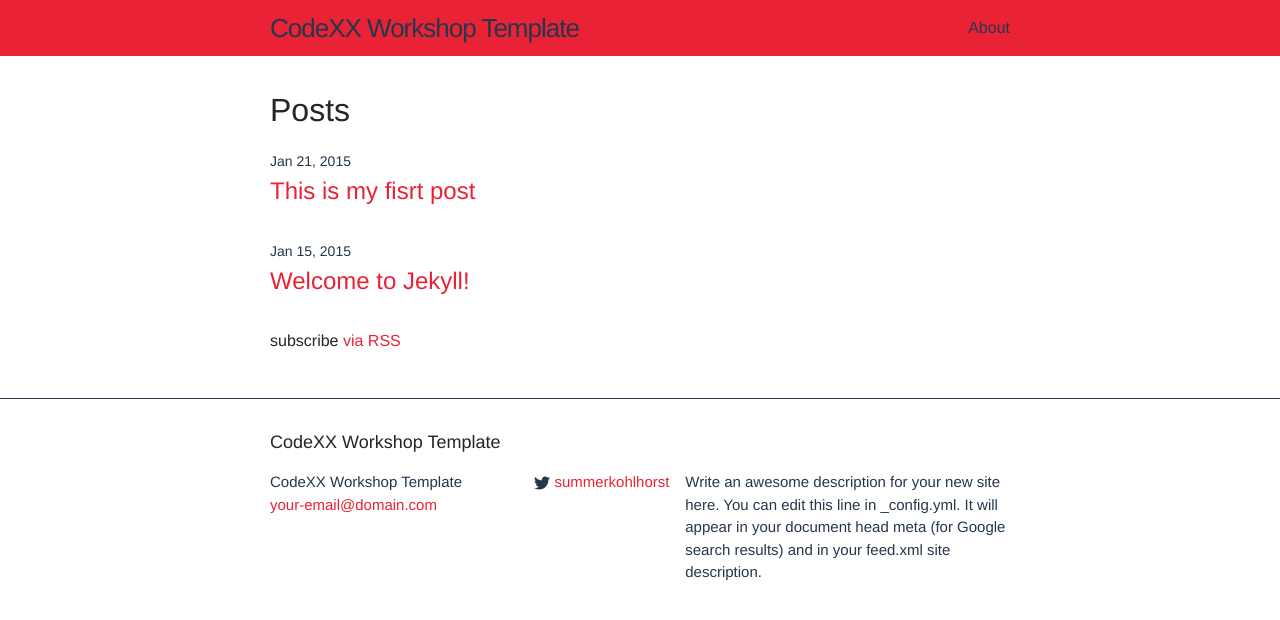
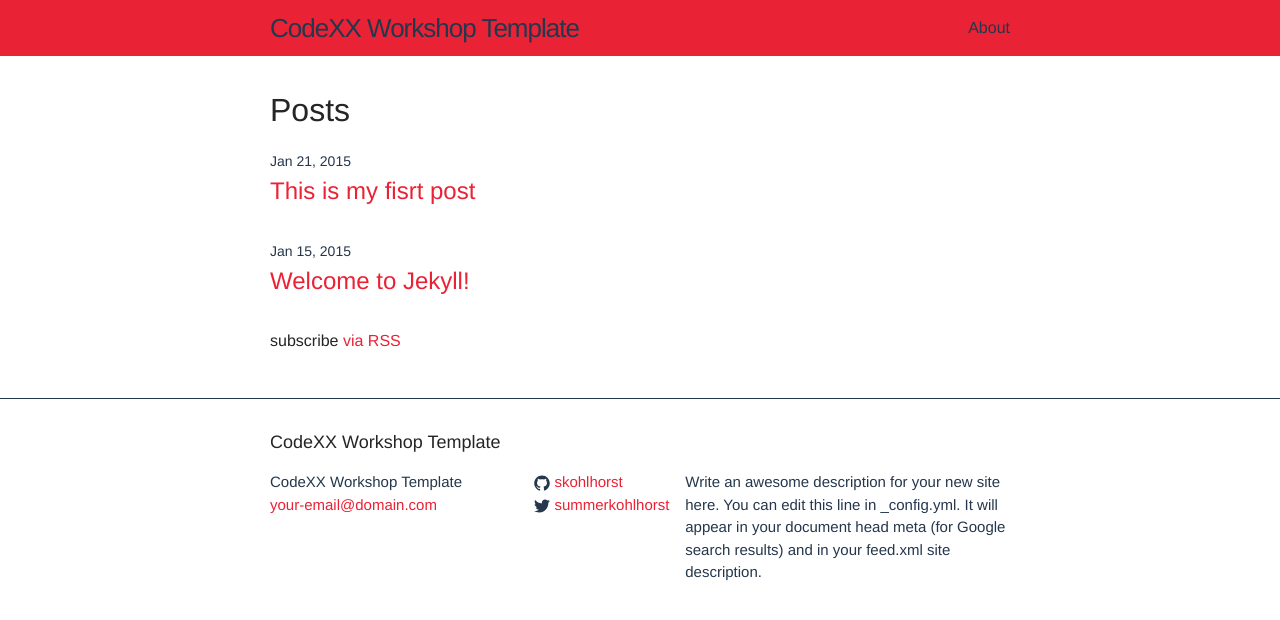
Before and after one commit to skohlhorst/CodeXX-Jekyll, a Jekyll site: the page built from index.html, in a window 1280 px wide. Shown: the top 620 px of the page. Built offline with Jekyll 4.4.1, drawn with Linux system fonts in a browser that asks for light colours.

Commit message:
Update _config.yml

```diff
--- a/_config.yml
+++ b/_config.yml
@@ -8,7 +8,7 @@ description: > # this means to ignore newlines until "baseurl:"
 baseurl: "/CodeXX-Jekyll/" # the subpath of your site, e.g. /blog/
 url: "http://yourdomain.com" # the base hostname & protocol for your site
 twitter_username: summerkohlhorst
-
+github_username:  skohlhorst
 
 # Build settings
 markdown: kramdown
```
